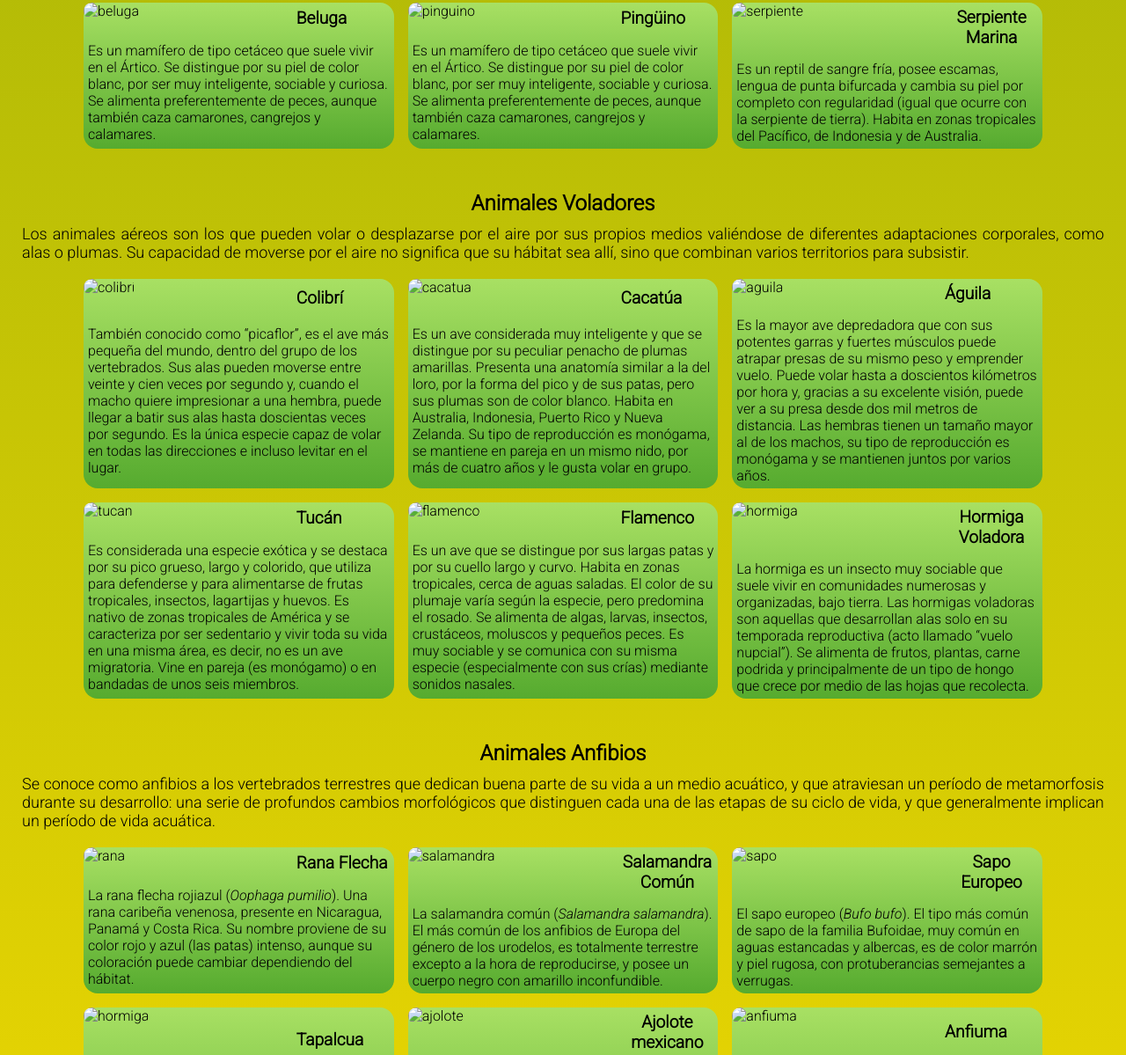
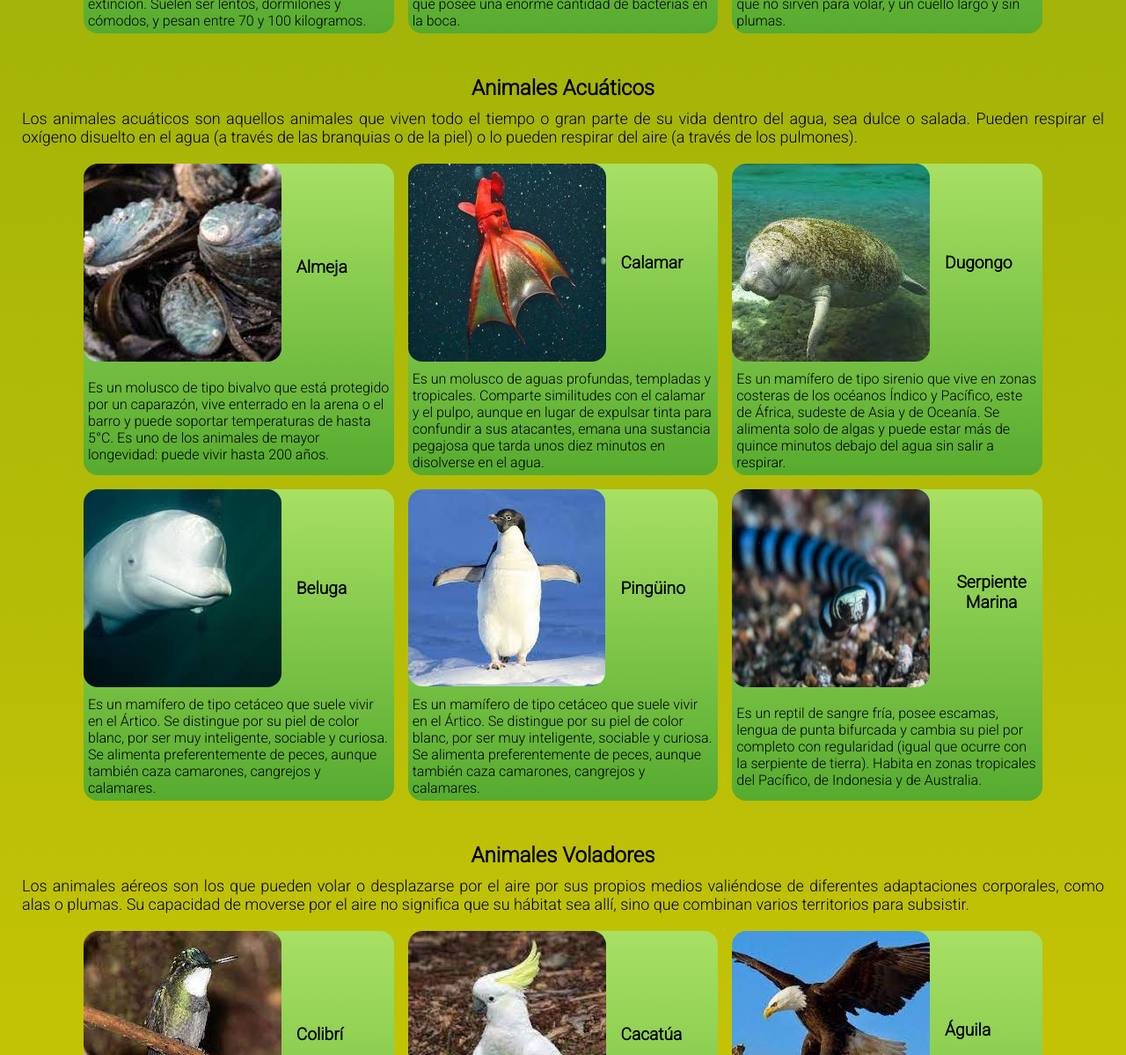
Before and after one commit to lucho-sorrentino/PrecursoAnimalPlanet, a plain HTML site: page index.html in a window 1280 px wide. Shown: the part 1601-2800 px from the top of the page at 88% size. Drawn offline with Linux system fonts and the light colour scheme; the site is published under a folder, as on GitHub Pages, so addresses that start at the root find nothing.

Commit message:
Modifico ruta imgs

```diff
--- a/index.html
+++ b/index.html
@@ -15,7 +15,7 @@
             <div class="container_logo">
                 <div>
                     <a class="logo" href="index.html">
-                        <img class="img_logo" src="/images/logo2.png" alt="logo">
+                        <img class="img_logo" src="images/logo2.png" alt="logo">
                     </a>
                 </div>
             </div>
@@ -46,7 +46,7 @@
             <div class="container_animales">
 
                 <div class="animal">
-                    <img class="foto" src="/images/terrestres/elefante.jpg" alt="elefante">
+                    <img class="foto" src="images/terrestres/elefante.jpg" alt="elefante">
                     <div class="nombre">
                         Elefante
                     </div>
@@ -56,7 +56,7 @@
                 </div>
 
                 <div class="animal">
-                    <img class="foto" src="/images/terrestres/leon.jpg" alt="leon">
+                    <img class="foto" src="images/terrestres/leon.jpg" alt="leon">
                     <div class="nombre">
                         León
                     </div>
@@ -66,7 +66,7 @@
                 </div>
 
                 <div class="animal">
-                    <img class="foto" src="/images/terrestres/jirafa.jpg" alt="jirafa">
+                    <img class="foto" src="images/terrestres/jirafa.jpg" alt="jirafa">
                     <div class="nombre">
                         Jirafa
                     </div>
@@ -76,7 +76,7 @@
                 </div>
 
                 <div class="animal">
-                    <img class="foto" src="/images/terrestres/panda.jpg" alt="panda">
+                    <img class="foto" src="images/terrestres/panda.jpg" alt="panda">
                     <div class="nombre">
                         Oso Panda
                     </div>
@@ -86,7 +86,7 @@
                 </div>
 
                 <div class="animal">
-                    <img class="foto" src="/images/terrestres/dragon.jpg" alt="dragon">
+                    <img class="foto" src="images/terrestres/dragon.jpg" alt="dragon">
                     <div class="nombre">
                         Dragón de Komodo
                     </div>
@@ -96,7 +96,7 @@
                 </div>
 
                 <div class="animal">
-                    <img class="foto" src="/images/terrestres/avestruz.jpg" alt="avestruz">
+                    <img class="foto" src="images/terrestres/avestruz.jpg" alt="avestruz">
                     <div class="nombre">
                         Avestruz
                     </div>
@@ -115,7 +115,7 @@
                 <div class="container_animales">
 
                     <div class="animal">
-                        <img class="foto" src="/images/acuaticos/almeja.jpg" alt="almeja">
+                        <img class="foto" src="images/acuaticos/almeja.jpg" alt="almeja">
 
                         <div class="nombre">
                             Almeja
@@ -126,7 +126,7 @@
                     </div>
 
                     <div class="animal">
-                        <img class="foto" src="/images/acuaticos/calamar.jpg" alt="calamar">
+                        <img class="foto" src="images/acuaticos/calamar.jpg" alt="calamar">
 
                         <div class="nombre">
                             Calamar
@@ -137,7 +137,7 @@
                     </div>
 
                     <div class="animal">
-                        <img class="foto" src="/images/acuaticos/dugongo.jpg" alt="dugongo">
+                        <img class="foto" src="images/acuaticos/dugongo.jpg" alt="dugongo">
 
                         <div class="nombre">
                             Dugongo
@@ -148,7 +148,7 @@
                     </div>
 
                     <div class="animal">
-                        <img class="foto" src="/images/acuaticos/beluga.jpg" alt="beluga">
+                        <img class="foto" src="images/acuaticos/beluga.jpg" alt="beluga">
 
                         <div class="nombre">
                             Beluga
@@ -159,7 +159,7 @@
                     </div>
 
                     <div class="animal">
-                        <img class="foto" src="/images/acuaticos/pinguino.jpg" alt="pinguino">
+                        <img class="foto" src="images/acuaticos/pinguino.jpg" alt="pinguino">
 
                         <div class="nombre">
                             Pingüino
@@ -170,7 +170,7 @@
                     </div>
 
                     <div class="animal">
-                        <img class="foto" src="/images/acuaticos/serpiente.jpg" alt="serpiente">
+                        <img class="foto" src="images/acuaticos/serpiente.jpg" alt="serpiente">
 
                         <div class="nombre">
                             Serpiente Marina
@@ -191,7 +191,7 @@
                 <div class="container_animales">
 
                     <div class="animal">
-                        <img class="foto" src="/images/voladores/colibri.jpg" alt="colibri">
+                        <img class="foto" src="images/voladores/colibri.jpg" alt="colibri">
 
                         <div class="nombre">
                             Colibrí
@@ -202,7 +202,7 @@
                     </div>
 
                     <div class="animal">
-                        <img class="foto" src="/images/voladores/cacatua.jpg" alt="cacatua">
+                        <img class="foto" src="images/voladores/cacatua.jpg" alt="cacatua">
 
                         <div class="nombre">
                             Cacatúa
@@ -213,7 +213,7 @@
                     </div>
 
                     <div class="animal">
-                        <img class="foto" src="/images/voladores/aguila.jpg" alt="aguila">
+                        <img class="foto" src="images/voladores/aguila.jpg" alt="aguila">
 
                         <div class="nombre">
                             Águila
@@ -224,7 +224,7 @@
                     </div>
 
                     <div class="animal">
-                        <img class="foto" src="/images/voladores/tucan.jpg" alt="tucan">
+                        <img class="foto" src="images/voladores/tucan.jpg" alt="tucan">
 
                         <div class="nombre">
                             Tucán
@@ -235,7 +235,7 @@
                     </div>
 
                     <div class="animal">
-                        <img class="foto" src="/images/voladores/flamenco.jpg" alt="flamenco">
+                        <img class="foto" src="images/voladores/flamenco.jpg" alt="flamenco">
 
                         <div class="nombre">
                             Flamenco
@@ -246,7 +246,7 @@
                     </div>
 
                     <div class="animal">
-                        <img class="foto" src="/images/voladores/hormiga.jpg" alt="hormiga">
+                        <img class="foto" src="images/voladores/hormiga.jpg" alt="hormiga">
 
                         <div class="nombre">
                             Hormiga Voladora
@@ -266,7 +266,7 @@
                 <div class="container_animales">
 
                     <div class="animal">
-                        <img class="foto" src="/images/anfibios/rana.jpg" alt="rana">
+                        <img class="foto" src="images/anfibios/rana.jpg" alt="rana">
 
                         <div class="nombre">
                             Rana Flecha
@@ -278,7 +278,7 @@
                     </div>
 
                     <div class="animal">
-                        <img class="foto" src="/images/anfibios/salamandra.jpg" alt="salamandra">
+                        <img class="foto" src="images/anfibios/salamandra.jpg" alt="salamandra">
 
                         <div class="nombre">
                             Salamandra Común
@@ -289,7 +289,7 @@
                     </div>
 
                     <div class="animal">
-                        <img class="foto" src="/images/anfibios/sapo.jpg" alt="sapo">
+                        <img class="foto" src="images/anfibios/sapo.jpg" alt="sapo">
 
                         <div class="nombre">
                             Sapo Europeo
@@ -300,7 +300,7 @@
                     </div>
 
                     <div class="animal">
-                        <img class="foto" src="/images/anfibios/tapalcua.jpg" alt="hormiga">
+                        <img class="foto" src="images/anfibios/tapalcua.jpg" alt="hormiga">
 
                         <div class="nombre">
                             Tapalcua
@@ -311,7 +311,7 @@
                     </div>
 
                     <div class="animal">
-                        <img class="foto" src="/images/anfibios/ajolote.jpg" alt="ajolote">
+                        <img class="foto" src="images/anfibios/ajolote.jpg" alt="ajolote">
 
                         <div class="nombre">
                             Ajolote mexicano
@@ -322,7 +322,7 @@
                     </div>
 
                     <div class="animal">
-                        <img class="foto" src="/images/anfibios/anfiuma.jpg" alt="anfiuma">
+                        <img class="foto" src="images/anfibios/anfiuma.jpg" alt="anfiuma">
 
                         <div class="nombre">
                             Anfiuma
@@ -433,13 +433,13 @@
                     Creditos Luciano Sorrentino
                 </div>
                 <a class="margin_credits" href="https://github.com/lucho-sorrentino">
-                    <img src="/images/footer/GitHub-Mark-Light-20px.png" alt="github_mark">
+                    <img src="images/footer/GitHub-Mark-Light-20px.png" alt="github_mark">
                 </a>
                 <a class="margin_credits" href="https://www.linkedin.com/in/lucianomsorrentino/">
-                    <img src="/images/footer/LI-In-Bug-Inv-20px.png" alt="linkedin">
+                    <img src="images/footer/LI-In-Bug-Inv-20px.png" alt="linkedin">
                 </a>
                 <a class="margin_credits" href="https://api.whatsapp.com/send?phone=5492477458630&text=Hola!%20Decime%20en%20qué%20puedo%20ayudarte!">
-                    <img src="/images/footer/wap-inv-20px.png" alt="whatsapp">
+                    <img src="images/footer/wap-inv-20px.png" alt="whatsapp">
                 </a>
 
             </div>
```
